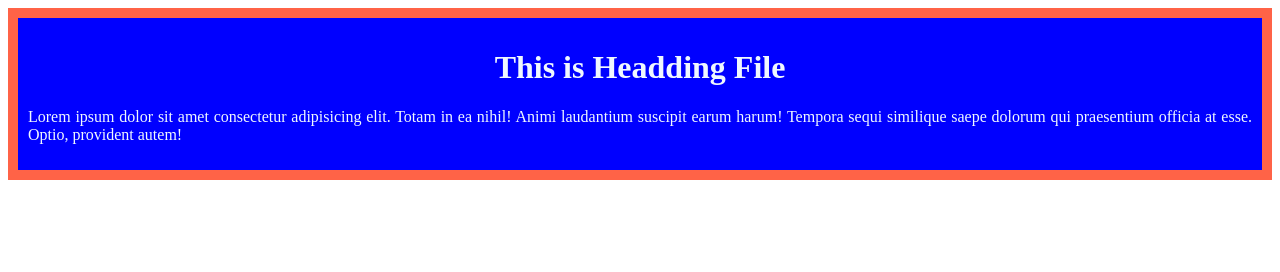
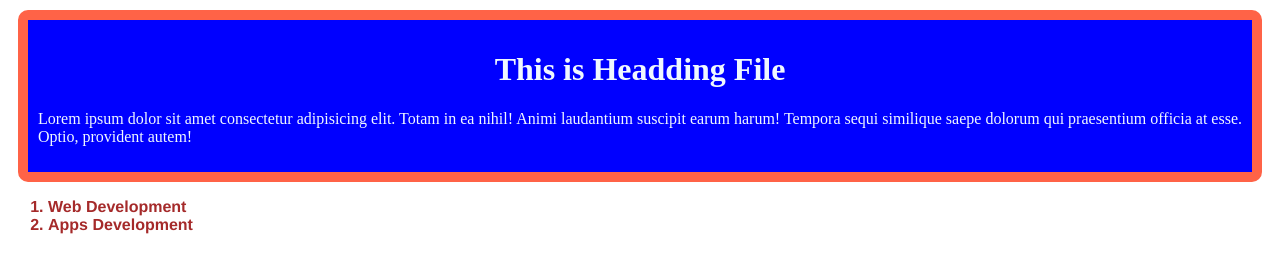
Before and after one commit to milonhossain01/present-task, a plain HTML site: page index.html in a window 1280 px wide. Drawn offline with Linux system fonts and the light colour scheme.

Commit message:
Third commit

```diff
--- a/index.html
+++ b/index.html
@@ -12,5 +12,11 @@
         <h1 style="text-align: center;">This is Headding File</h1>
         <p>Lorem ipsum dolor sit amet consectetur adipisicing elit. Totam in ea nihil! Animi laudantium suscipit earum harum! Tempora sequi similique saepe dolorum qui praesentium officia at esse. Optio, provident autem!</p>
     </div>
+
+        <ol class="file">
+            <li>Web Development</li>
+            <li>Apps Development</li>
+        </ol>
+
 </body>
 </html>
--- a/style/blog.css
+++ b/style/blog.css
@@ -4,4 +4,13 @@ div{
     border: 10px solid tomato;
     padding: 10px;
     text-align: justify;
+     margin: 10px;
+    border-radius: 10px;
 }
+.file{
+    color: brown;
+    font-weight: bolder;
+    /* margin: 10px; */
+    /* border-radius: 10px; */
+    font-family: 'Franklin Gothic Medium', 'Arial Narrow', Arial, sans-serif;
+}
```
